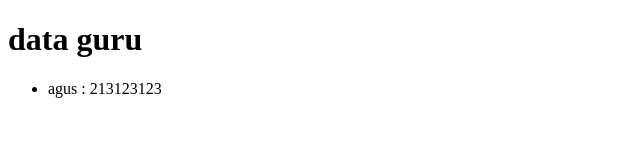
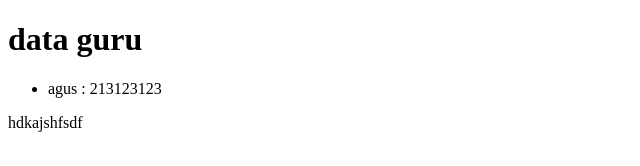
Before and after one commit to bangaco123/barusaja, a plain HTML site: page guru.html in a window 1280 px wide. Shown: the whole page, without its empty margins (0-640 px from the left). Drawn offline with Linux system fonts and the light colour scheme.

Commit message:
edit pargraf

```diff
--- a/guru.html
+++ b/guru.html
@@ -11,5 +11,6 @@
     <ul>
         <li>agus : 213123123</li>
     </ul>
+    <p>hdkajshfsdf</p>
 </body>
 </html>
```
